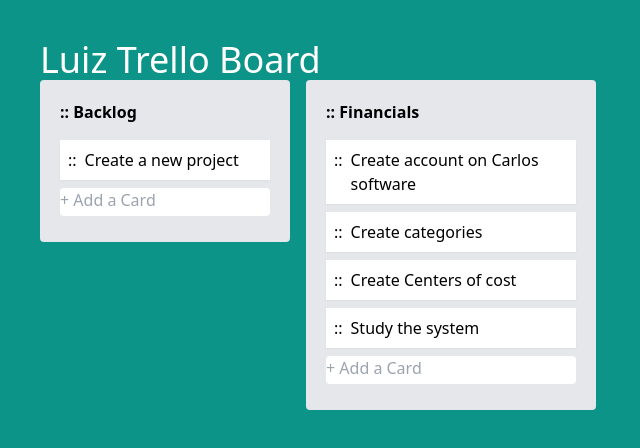
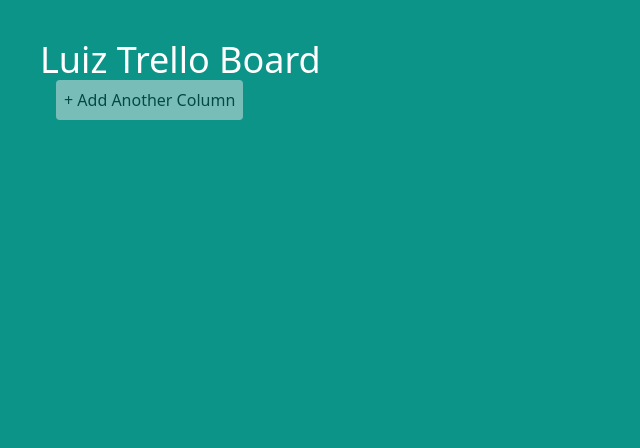
Before and after one commit to luizphillipy/vue-js-masterclass2024, a Nuxt app in the folder trello-board/: page / in a window 1280 px wide. Shown: the top 448 px of the page, without its empty margins (0-640 px from the left). Built offline with nearby package versions, Linux system fonts and the light colour scheme.

Commit message:
updating colllumn addition

```diff
--- a/trello-board/components/TrelloBoard.vue
+++ b/trello-board/components/TrelloBoard.vue
@@ -1,9 +1,9 @@
     <script lang="ts"  setup>
-    import { ref } from 'vue'
+
     import type {Column, Task } from "~~/types"
     import { nanoid } from 'nanoid'
     import draggable from 'vuedraggable'
-    const columns = ref<Column[]>([
+    const columns = useLocalStorage<Column[]>("trelloBoard ",[
       {
         id: nanoid(),
         title: "Backlog",
@@ -36,22 +36,42 @@
     ])
 
 const alt = useKeyModifier("Alt")
+    const createColumn = ()=> {
+      const column: Column = {
+        id: nanoid(),
+        title: "",
+        tasks:[]
+      }
+      columns.value.push(column);
+      nextTick(() => {
+        (
+          document.querySelector(".column:last-of-type .title-input"
+          ) as HTMLInputElement).focus()
+      })
+
+    }
     </script>
 <template>
-<div  >
+<div  class="flex items-start overflow-x-auto gap-4">
   <draggable
-  v-model="columns"
+  :v-model="columns"
   group="columns"
   handle=".drag-handle"
   item-key="id"
   animation="150"
-  class="flex gap-4 overflow-x-auto items-start"
+  class="flex gap-4  items-start"
   >
   <template #item="{element: column}: {element: Column}" >
-    <div  class="bg-gray-200 p-5 rounded min-w-[250px]">
+    <div  class="column bg-gray-200 p-5 rounded min-w-[250px]">
       <header class="font-bold mb-4">
         <DragHandle />
-        {{column.title}}
+        <input
+        class="title-input bg-transparent focus:bg-white rounded px-1 w-4/5"
+        @keyup.enter="($event.target as HTMLInputElement).blur()"
+        @keydown.backspace=" column.title === ''? columns = columns.filter( c=> c.id !== column.id) : null "
+        type="text"
+        v-model="column.title"
+        />
       </header>
       <draggable
         v-model="column.tasks"
@@ -75,6 +95,10 @@
     </div>
   </template>
   </draggable>
+  <button
+  @click="createColumn"
+  class="bg-gray-200 whitespace-nowrap p-2 rounded opacity-50"
+  > + Add Another Column </button>
 
   </div>
 
```
